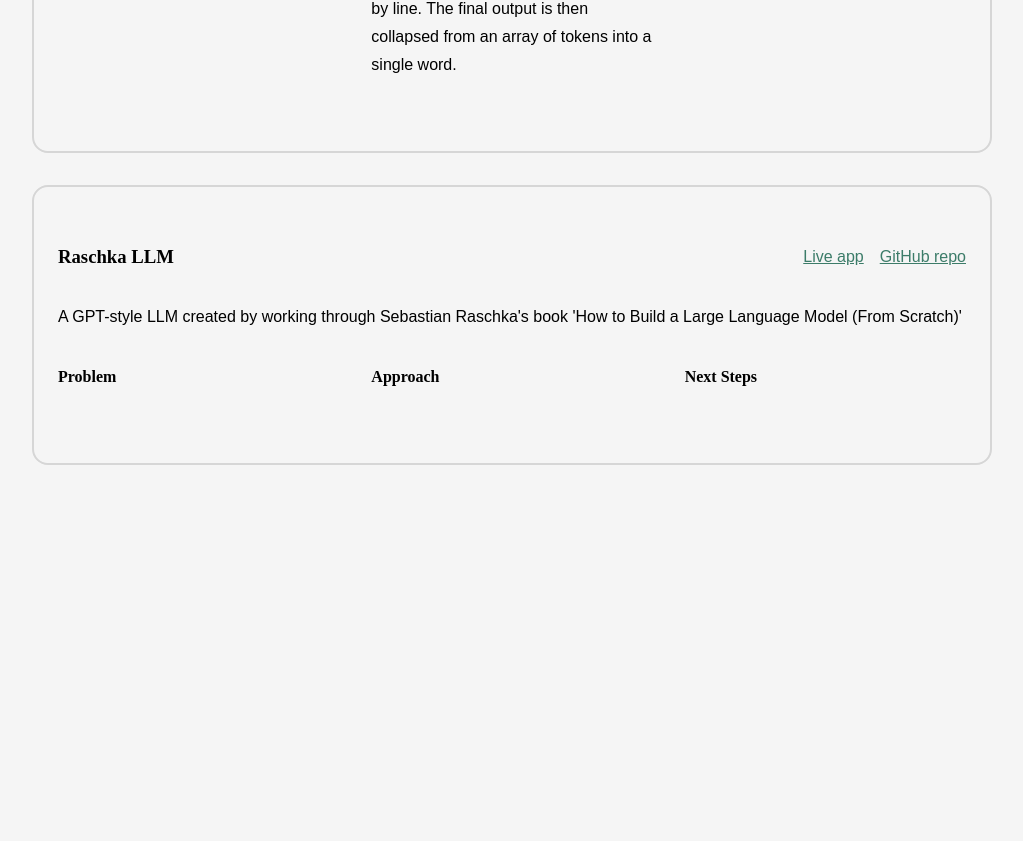
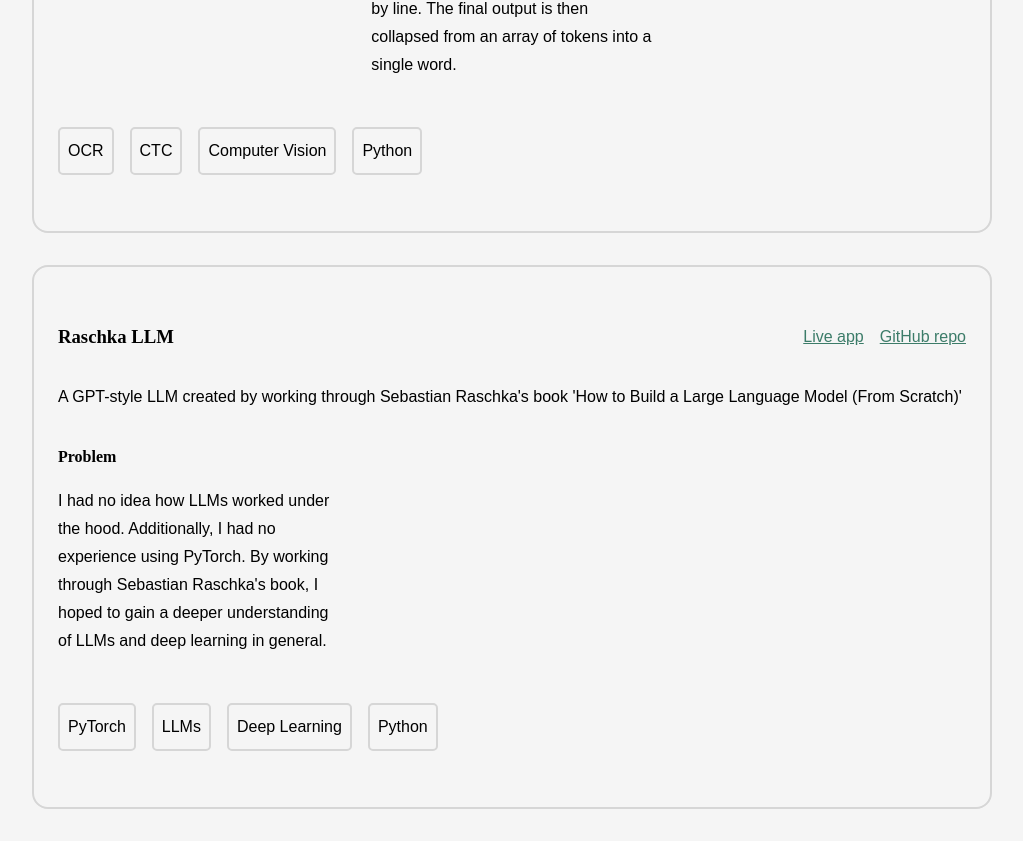
Before and after one commit to AVespaIsNotAMotorcycle/AVespaIsNotAMotorcycle.github.io, a Next.js app: page / in a window 1280 px wide. Shown: the part 1155-1996 px from the top of the page, without its empty margins (128-1151 px from the left). Before the commit the page ends 1652 px from the top, so only its background shows below. Built offline with nearby package versions, Linux system fonts and the light colour scheme.

Commit message:
Update projects info

```diff
--- a/app/Projects.tsx
+++ b/app/Projects.tsx
@@ -32,22 +32,40 @@
 			"In the future, I aim to rebuild this using an encoder/decoder model trained",
 			"on entire words, allowing it to use existing datasets.",
 		].join(' '),
-		tags: ['OCR', 'CTC', 'Computer Vision'],
+		tags: ['OCR', 'CTC', 'Computer Vision', 'Python'],
 	},
 	{
 		name: "Raschka LLM",
 		link: "http://raschka.sasha-m-ebersole.com/",
 		repo: "https://github.com/AVespaIsNotAMotorcycle/Raschka-LLM",
 		description: "A GPT-style LLM created by working through Sebastian Raschka's book 'How to Build a Large Language Model (From Scratch)'",
+		problem: [
+			"I had no idea how LLMs worked under the hood.",
+			"Additionally, I had no experience using PyTorch.",
+			"By working through Sebastian Raschka's book, I hoped to gain a deeper understanding",
+			"of LLMs and deep learning in general.",
+		].join(' '),
+		approach: [].join(' '),
+		outcome: [].join(' '),
+		tags: ['PyTorch', 'LLMs', 'Deep Learning', 'Python'],
 	},
 ];
 
 function Detail({ title, content }) {
+	if (!content) return <section />;
 	return (
 		<section>
 			<h4>{title}</h4>
 			<p>{content}</p>
 		</section>
+	);
+}
+
+function Tags({ tags = [] }) {
+	return (
+		<ul className="tags">
+			{tags.map((tag) => <li key={tag}>{tag}</li>)}
+		</ul>
 	);
 }
 
@@ -70,6 +88,7 @@
 						<Detail title="Approach" content={project.approach} />
 						<Detail title="Next Steps" content={project.outcome} />
 					</div>
+					<Tags tags={project.tags} />
 				</section>
 			))}
 		</section>
```
